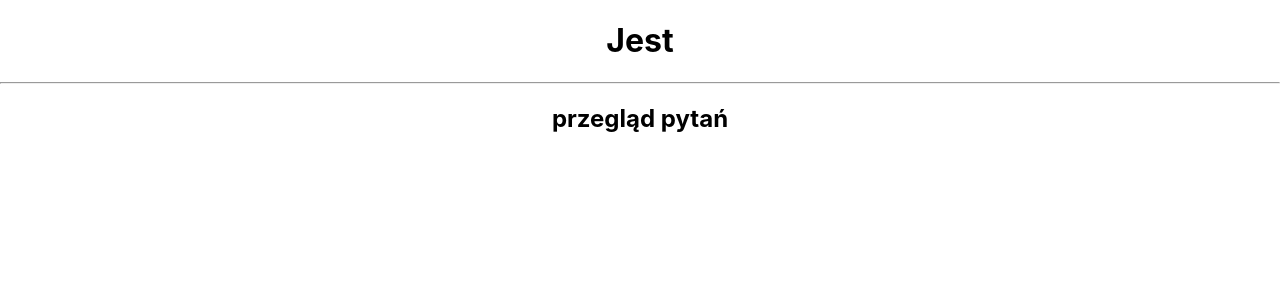
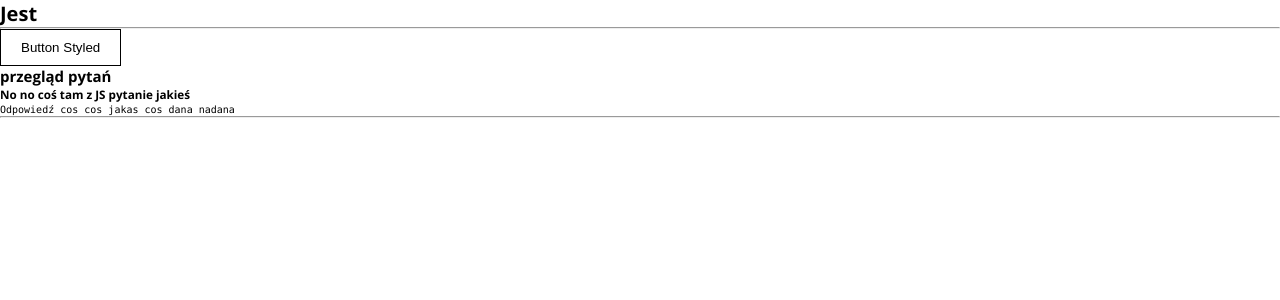
Before and after one commit to kargeb/eLearn, a React (Create React App) app: page / in a window 1280 px wide. Shown: the top 300 px of the page. Built offline with nearby package versions, Linux system fonts and the light colour scheme.

Commit message:
installed styled components, add GlobalStyle comoponent, made some folder structure

```diff
--- a/package.json
+++ b/package.json
@@ -9,7 +9,8 @@
     "react": "^16.12.0",
     "react-dom": "^16.12.0",
     "react-scripts": "3.3.0",
-    "serialize-javascript": "^2.1.2"
+    "serialize-javascript": "^2.1.2",
+    "styled-components": "^5.0.0"
   },
   "scripts": {
     "start": "react-scripts start",
--- a/src/App.jsx
+++ /dev/null
@@ -1,17 +0,0 @@
-import React from 'react';
-import './App.css';
-
-function App() {
-  console.log('asdasd');
-
-  return (
-    <div className="App">
-      <h1>Jest</h1>
-      <hr />
-
-      <h2>przegląd pytań </h2>
-    </div>
-  );
-}
-
-export default App;
--- a/src/index.jsx
+++ b/src/index.jsx
@@ -1,11 +1,11 @@
 import React from 'react';
 import ReactDOM from 'react-dom';
 import './index.css';
-import App from './App';
+import MainPage from './views/MainPage/MainPage';
 
 import * as serviceWorker from './serviceWorker';
 
-ReactDOM.render(<App />, document.getElementById('root'));
+ReactDOM.render(<MainPage />, document.getElementById('root'));
 
 // If you want your app to work offline and load faster, you can change
 // unregister() to register() below. Note this comes with some pitfalls.
--- /dev/null
+++ b/src/theme/GlobalStyles.js
@@ -0,0 +1,24 @@
+import { createGlobalStyle } from 'styled-components';
+
+const GlobalStyle = createGlobalStyle`
+
+@import url('https://fonts.googleapis.com/css?family=Open+Sans:300,400,700|Poiret+One&display=swap&subset=latin-ext');
+
+*, *::before, *::after{
+    box-sizing: border-box;
+    margin: 0;
+    padding: 0;
+}
+
+html{
+    font-size: 62.5%
+}
+
+body {
+    font-size: 1.6 rem;
+    font-family:'Open Sans', sans-serif;
+}
+
+`;
+
+export default GlobalStyle;
--- /dev/null
+++ b/src/views/MainPage/MainPage.jsx
@@ -0,0 +1,26 @@
+import React from 'react';
+import './MainPage.css';
+import styled from 'styled-components';
+import Question from '../../components/question/Question';
+import GlobalStyle from '../../theme/GlobalStyles';
+
+const StyledButton = styled.button`
+  background-color: white;
+  border: 1px solid black;
+  padding: 10px 20px;
+`;
+
+function MainPage() {
+  return (
+    <div>
+      <GlobalStyle />
+      <h1>Jest</h1>
+      <hr />
+      <StyledButton>Button Styled</StyledButton>
+      <h2>przegląd pytań </h2>
+      <Question />
+    </div>
+  );
+}
+
+export default MainPage;
```
Also changed, not shown: src/views/MainPage/MainPage.css (renamed from src/App.css), 2 other files (tests, documents, lock files or other folders).
